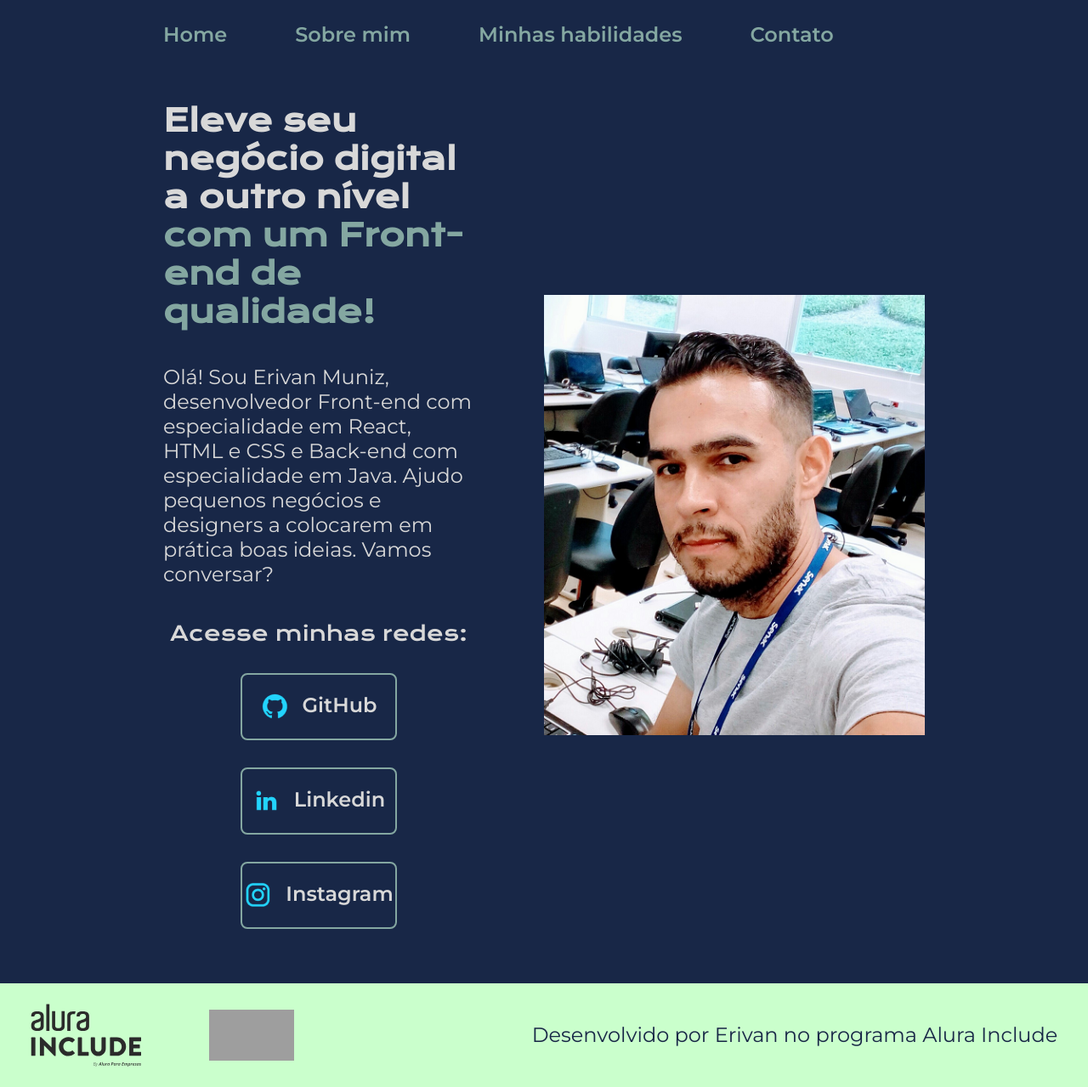
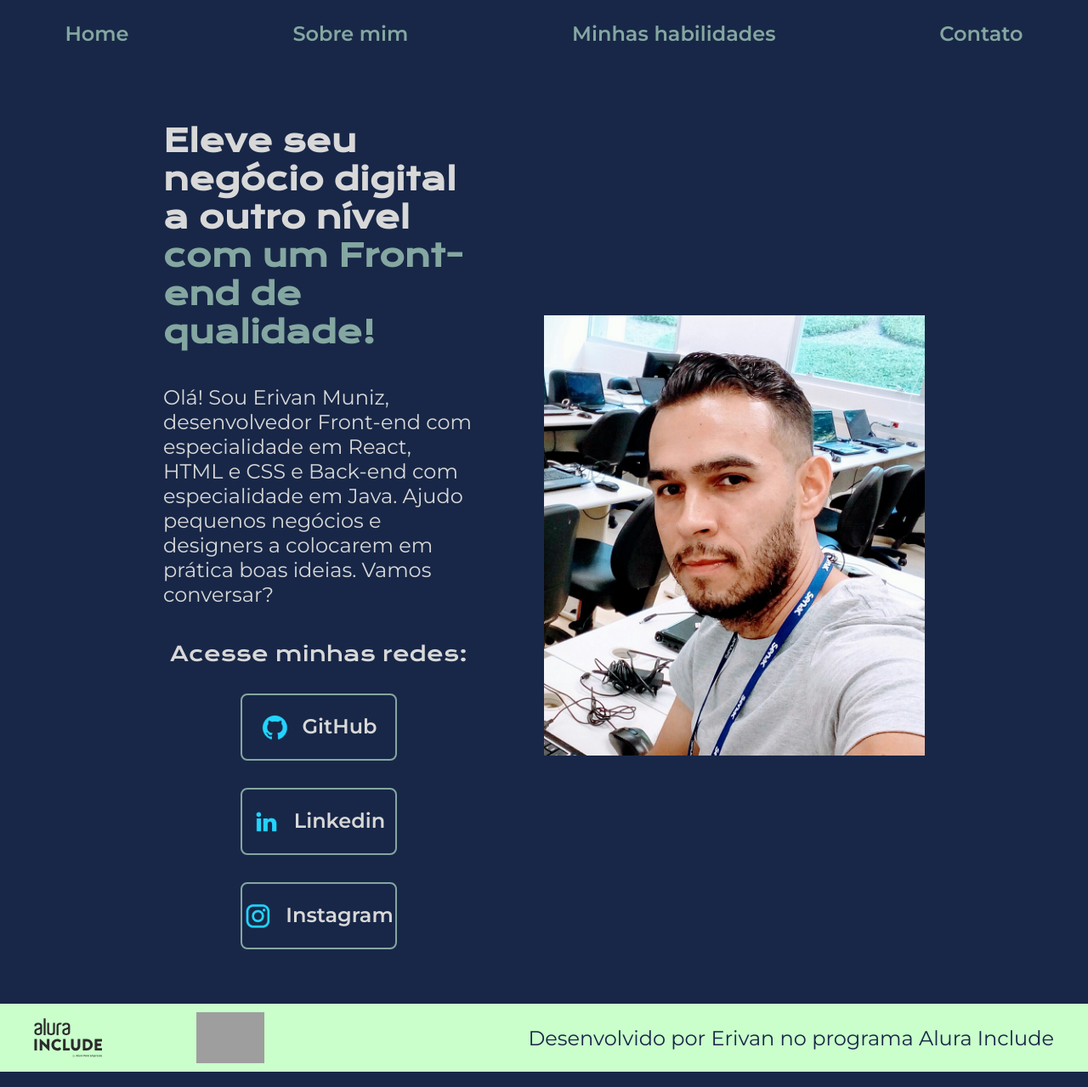
Before and after one commit to erivanmuniz/meuportfolio, a plain HTML site: page index.html in a window 1280 px wide. Shown: the whole page at 85% size. Drawn offline with nearby package versions, Linux system fonts and the light colour scheme; grey boxes are pictures that could not be loaded.

Commit message:
Adicionando recursos de responsividade

```diff
--- a/styles/style.css
+++ b/styles/style.css
@@ -151,21 +151,49 @@ body {
     margin-left: 200px;
 }
 
-@media (max-width: 1200px) {
+.cabecalho {
 
-    .cabecalho {
-        padding: 10%;
+    text-align: center;
+    padding: 10px;
+}
+
+.cabecalho__menu {
+    display: flex;
+    flex-direction: column;
+    align-items: center;
+    padding: 10px;
+}
+
+.cabecalho__menu__link {
+    text-decoration: none;
+    margin: 5px;
+}
+
+@media (min-width: 768px) {
+
+    .cabecalho__menu {
+        flex-direction: row;
+        justify-content: space-around;
     }
-    .cabecalho__menu {
-        justify-content: center;
-    }
-    .apresentacao {
-        flex-direction: column-reverse;
-        padding: 5%;
+}
+
+
+.rodape {
+    text-align: center;
+    padding: 10px;
+}
+
+@media (min-width: 768px) {
+
+    .rodape {
+        display: flex;
+        justify-content: space-between;
+        align-items: center;
+        padding: 10px 40px;
     }
 
-    .apresentacao__conteudo {
-        width: auto;
+    .rodape__logo,
+    .rodape__senac {
+        width: 80px;
     }
-
 }
```
